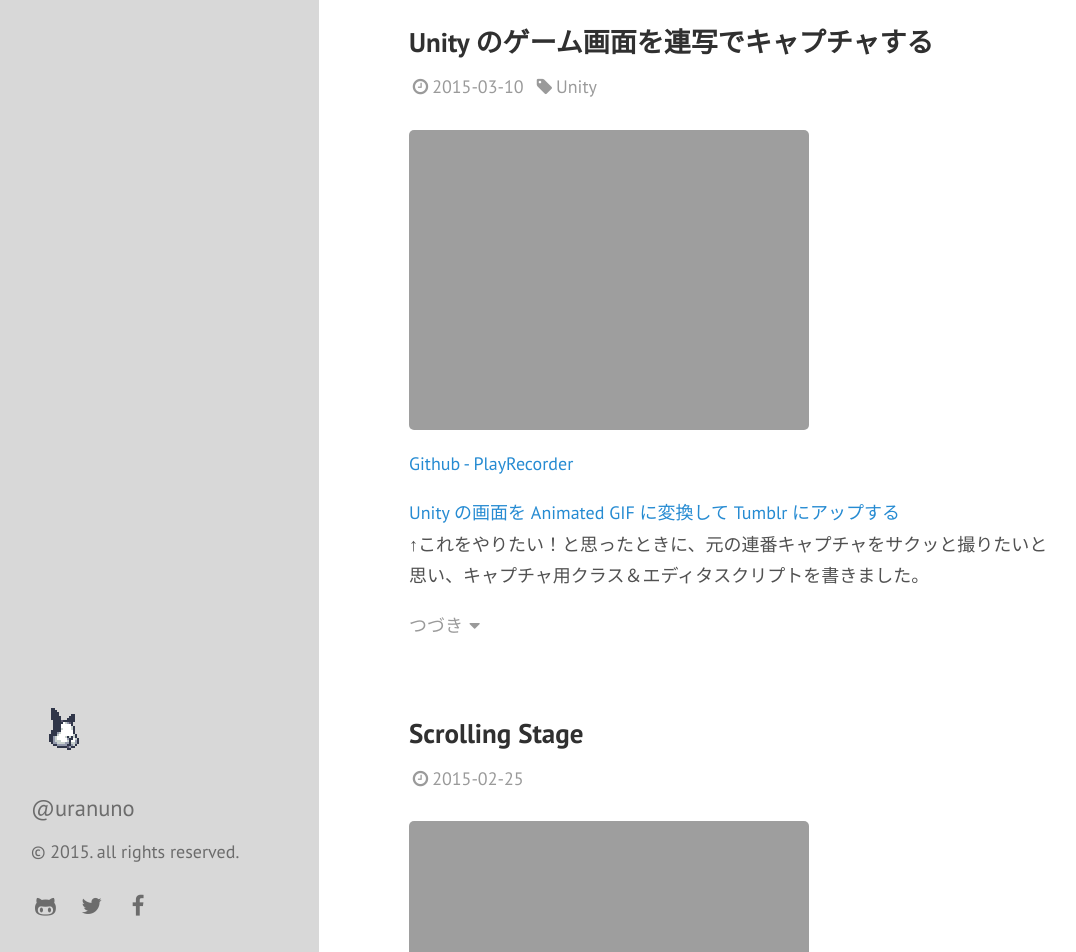
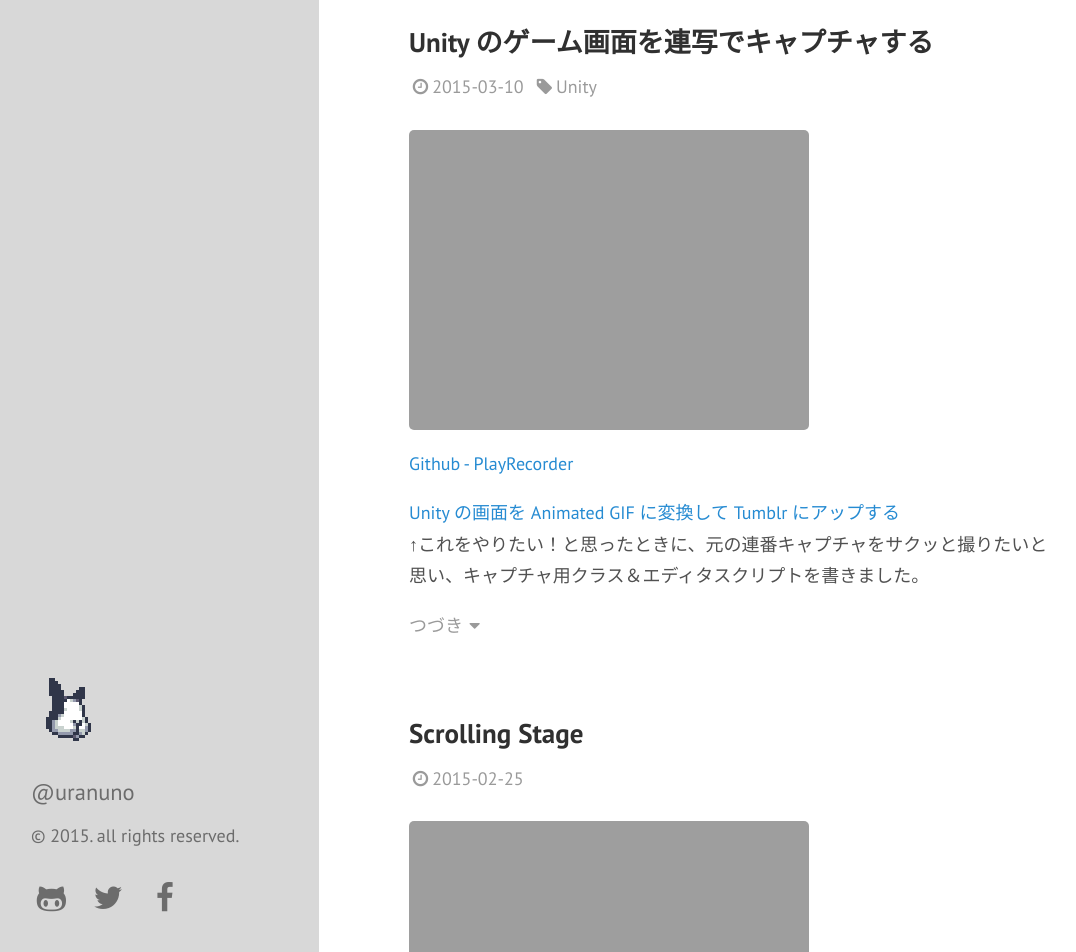
Before and after one commit to uranuno/uranuno.github.io, a Jekyll site: the page built from index.html, in a window 1280 px wide and 1400 px high, scrolled down 366 px. Shown: the part 448-1400 px from the top of the window, without its empty margins (5-1081 px from the left). Built offline with Jekyll 4.4.1, drawn with Linux system fonts in a browser that asks for light colours; nearby versions of some CDN libraries; Markdown is read by kramdown in place of the engine named in the settings; the list of posts is cut into pages by our own code.

Commit message:
大きく

```diff
--- a/_includes/sidebar.html
+++ b/_includes/sidebar.html
@@ -3,7 +3,7 @@
     <div class="sidebar-about">
       <h1>
         <a href="{{ site.baseurl }}">
-          <img src="{{ site.baseurl }}public/logo@2x.gif" alt="{{ site.title }}" width="64" height="64">
+          <img src="{{ site.baseurl }}public/logo@2x.gif" alt="{{ site.title }}" width="72" height="72">
         </a>
       </h1>
     </div>
--- a/public/css/nunomemo.css
+++ b/public/css/nunomemo.css
@@ -55,14 +55,14 @@
 
 /* Accounts */
 .accounts {
-  font-size: 1.25rem;
+  font-size: 1.75rem;
   margin-bottom: 0.5rem;
   padding: 0;
 }
 .accounts li {
   list-style-type: none;
   display: inline-block;
-  margin-left: 0.5em;
+  margin-left: 0.25em;
 }
 .accounts li:first-child {
   margin-left: 0;
```
Also changed, not shown: public/logo@2x.gif.
